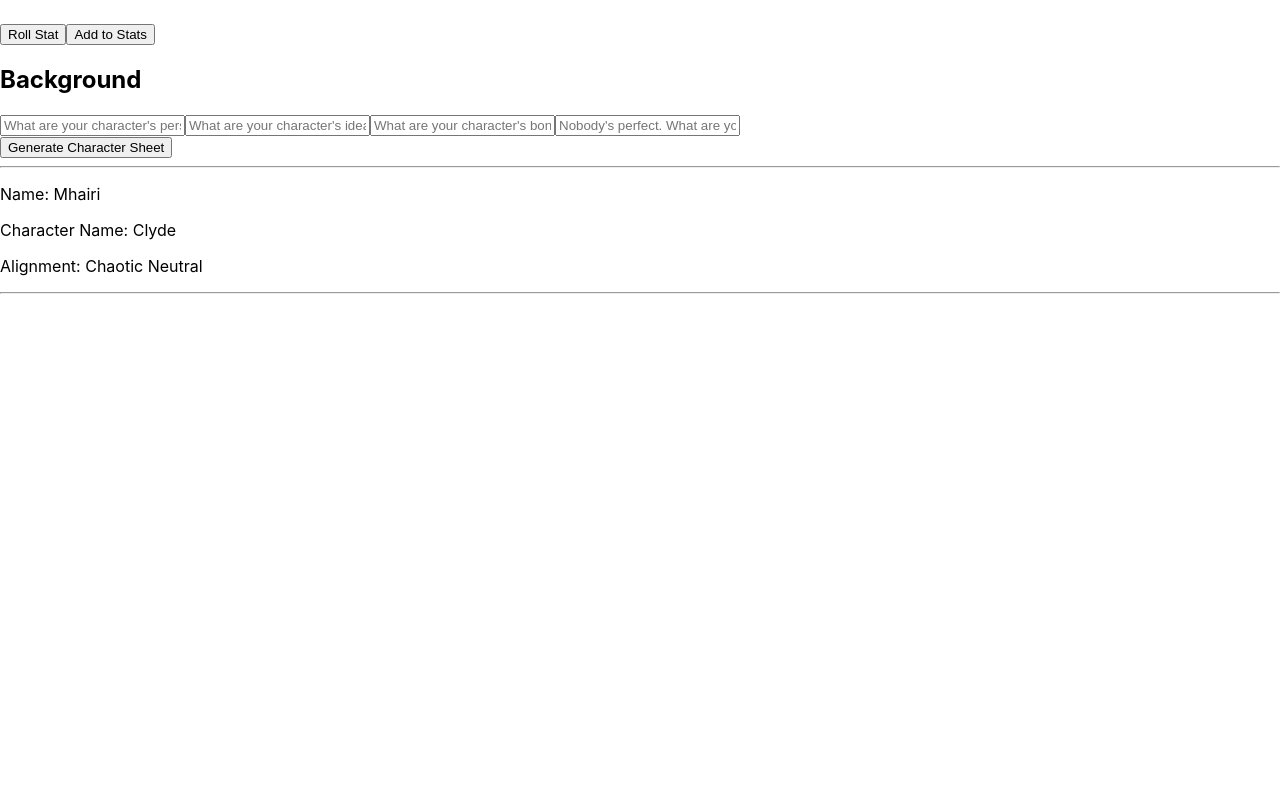
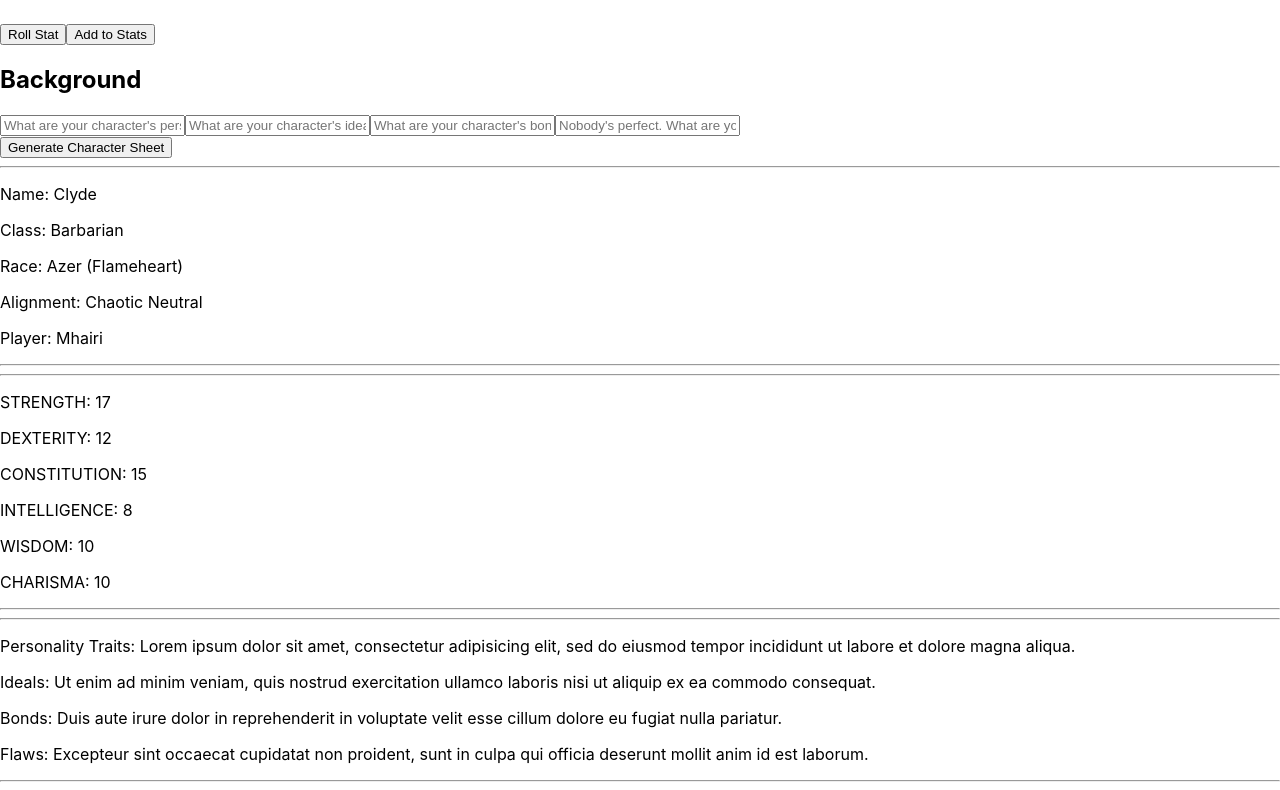
Before and after one commit to uncageddesign/characterGenerator, a React (Create React App) app in the folder rocknrollem_front/: page / in a window 1280 px wide. Shown: the part 296-1086 px from the top of the page. Before the commit the page ends 800 px from the top, so only its background shows below. Built offline with nearby package versions, Linux system fonts and the light colour scheme; the HTML template or start-up script is replaced by a standard one.

Commit message:
Passed through state as props from maincontainer>sheetcontainer>components

```diff
--- a/rocknrollem_front/src/components/character_sheet/Attributes.js
+++ b/rocknrollem_front/src/components/character_sheet/Attributes.js
@@ -0,0 +1,20 @@
+import React, {Fragment} from 'react';
+
+const Attributes = (props) => {
+
+  return(
+    <Fragment>
+      <hr/>
+      <p>STRENGTH: {props[0]}</p>
+      <p>DEXTERITY: {props[1]}</p>
+      <p>CONSTITUTION: {props[2]}</p>
+      <p>INTELLIGENCE: {props[3]}</p>
+      <p>WISDOM: {props[4]}</p>
+      <p>CHARISMA: {props[5]}</p>
+      <hr/>
+    </Fragment>
+  )
+
+}
+
+export default Attributes;
--- a/rocknrollem_front/src/components/character_sheet/Background.js
+++ b/rocknrollem_front/src/components/character_sheet/Background.js
@@ -0,0 +1,18 @@
+import React, {Fragment} from 'react';
+
+const Background = (props) => {
+
+  return(
+    <Fragment>
+      <hr/>
+      <p>Personality Traits: {props[0]}</p>
+      <p>Ideals: {props[1]}</p>
+      <p>Bonds: {props[2]}</p>
+      <p>Flaws: {props[3]}</p>
+      <hr/>
+    </Fragment>
+  )
+
+}
+
+export default Background;
--- a/rocknrollem_front/src/components/character_sheet/Identity.js
+++ b/rocknrollem_front/src/components/character_sheet/Identity.js
@@ -1,14 +1,15 @@
 import React, {Fragment} from 'react';
 
 const Identity = (props) => {
-  console.log(props);
 
   return(
     <Fragment>
       <hr/>
       <p>Name: {props[0]}</p>
-      <p>Character Name: {props[1]}</p>
-      <p>Alignment: {props[2]}</p>
+      <p>Class: {props[1]}</p>
+      <p>Race: {props[2]}</p>
+      <p>Alignment: {props[3]}</p>
+      <p>Player: {props[4]}</p>
       <hr/>
     </Fragment>
   )
--- a/rocknrollem_front/src/containers/MainContainer.js
+++ b/rocknrollem_front/src/containers/MainContainer.js
@@ -7,12 +7,12 @@ class MainContainer extends Component {
     super(props);
     this.state = {
       identity: [
-        'Mhairi',
         'Clyde',
-        'Chaotic Neutral'
+        'Barbarian',
+        'Azer (Flameheart)',
+        'Chaotic Neutral',
+        'Mhairi'
       ],
-      race: 'Gnome',
-      class: 'Barbarian',
       attributes: [17,12,15,8,10,10],
       background: [
         'Lorem ipsum dolor sit amet, consectetur adipisicing elit, sed do eiusmod tempor incididunt ut labore et dolore magna aliqua.',
--- a/rocknrollem_front/src/containers/SheetContainer.js
+++ b/rocknrollem_front/src/containers/SheetContainer.js
@@ -1,5 +1,7 @@
 import React, {Component, Fragment} from 'react';
 import Identity from '../components/character_sheet/Identity';
+import Attributes from '../components/character_sheet/Attributes'
+import Background from '../components/character_sheet/Background'
 
 class SheetContainer extends Component {
 
@@ -7,6 +9,8 @@ class SheetContainer extends Component {
     return(
       <Fragment>
         <Identity {...this.props.identity}/>
+        <Attributes {...this.props.attributes}/>
+        <Background {...this.props.background}/>
       </Fragment>
     )
   }
```
